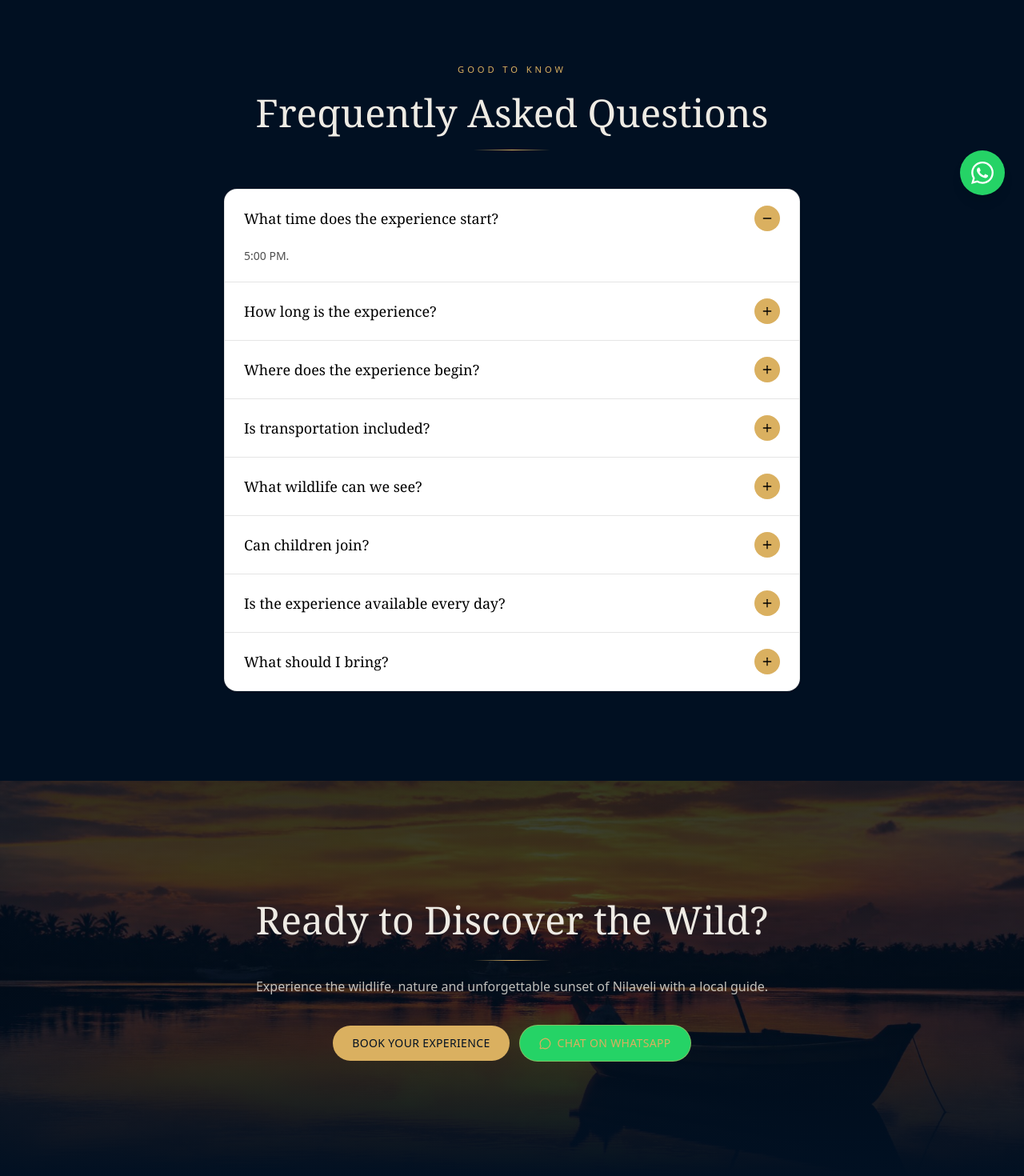
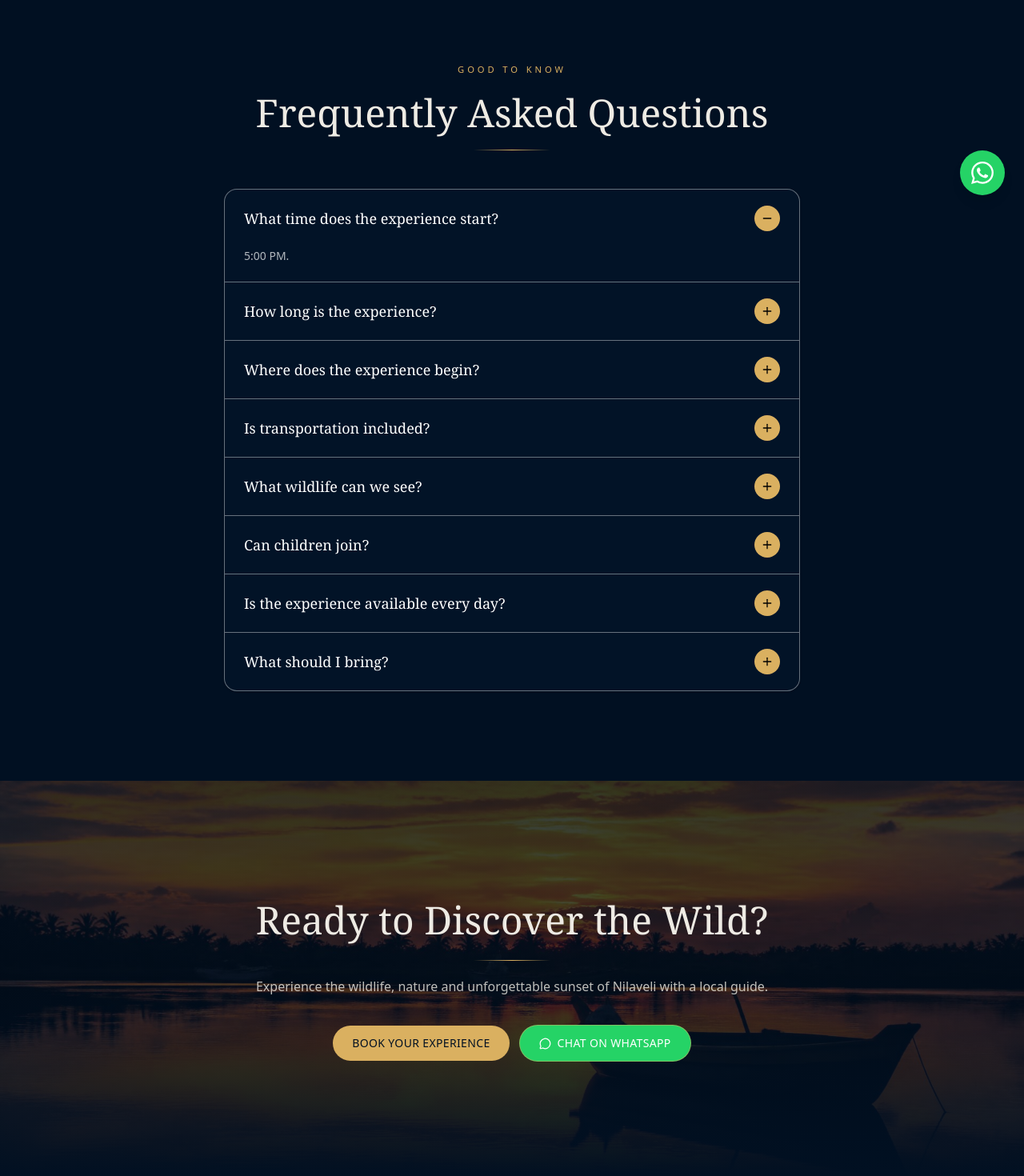
Before and after one commit to whitevolfe/crocodile-park-nilaveli, a React (Vite) app: page /faq in a window 1280 px wide. Shown: the part 532-2002 px from the top of the page at 80% size. Built offline with nearby package versions, Linux system fonts and the light colour scheme.

Commit message:
sections white removed

```diff
--- a/src/components/Sections.jsx
+++ b/src/components/Sections.jsx
@@ -565,7 +565,7 @@ export function ExperienceTimeline({ onBook }) {
 
 function ActivityCard({ activity, onBook }) {
   return (
-    <article className="group grid overflow-hidden rounded-2xl border border-black/10 bg-white text-black transition-all duration-500 hover:-translate-y-1 hover:border-black/20 hover:shadow-lg md:grid-cols-[320px_1fr]">
+    <article className="group grid overflow-hidden rounded-2xl border border-primary/45 bg-navy/40 text-black transition-all duration-500 hover:-translate-y-1 hover:border-white/20 hover:shadow-lg md:grid-cols-[320px_1fr]">
       {/* Image */}
       <div className="relative overflow-hidden">
         <img
@@ -585,9 +585,9 @@ function ActivityCard({ activity, onBook }) {
 
       {/* Content */}
       <div className="flex flex-col justify-center gap-3 p-6 sm:p-8">
-        <h3 className="font-display text-2xl leading-snug text-black">{activity.title}</h3>
+        <h3 className="font-display text-2xl leading-snug text-gold">{activity.title}</h3>
 
-        <p className="max-w-2xl text-sm leading-relaxed text-black/70">{activity.description}</p>
+        <p className="max-w-2xl text-sm leading-relaxed text-white/70">{activity.description}</p>
 
         <p className="text-xl font-medium text-primary">{activity.price}</p>
 
@@ -657,7 +657,9 @@ export function PricingSection({ onBook }) {
             <Reveal key={p.label} delay={i * 90}>
               <div
                 className={`flex h-full flex-col items-center gap-3 rounded-2xl border p-8 text-center text-black transition-all duration-300 hover:-translate-y-1 hover:shadow-lg ${
-                  p.featured ? "border-black/20 bg-white shadow-lg" : "border-black/10 bg-white"
+                  p.featured
+                    ? "border-white/40 bg-navy/30 shadow-lg"
+                    : "border-white/40 bg-navy/30 shadow-sm"
                 }`}
               >
                 {/* Gold Label */}
@@ -665,9 +667,9 @@ export function PricingSection({ onBook }) {
                   {p.label}
                 </span>
 
-                <span className="font-display text-5xl text-black">{p.price}</span>
+                <span className="font-display text-5xl text-white">{p.price}</span>
 
-                <span className="text-sm text-black/70">{p.note}</span>
+                <span className="text-sm text-white/70">{p.note}</span>
               </div>
             </Reveal>
           ))}
@@ -717,7 +719,7 @@ export function WildlifeRespect() {
         <ul className="mt-12 grid gap-4 sm:grid-cols-2">
           {respectPrinciples.map((p, i) => (
             <Reveal key={p} delay={i * 70}>
-              <li className="flex items-center gap-3 rounded-xl border border-black/10 bg-white px-5 py-4 text-sm text-black shadow-sm transition-all duration-300 hover:-translate-y-1 hover:border-black/20 hover:shadow-lg">
+              <li className="flex items-center gap-3 rounded-xl border border-white/40 bg-navy/30 px-5 py-4 text-sm text-white shadow-sm transition-all duration-300 hover:-translate-y-1 hover:border-white/20 hover:shadow-lg">
                 <span className="flex h-9 w-9 shrink-0 items-center justify-center rounded-full bg-primary text-black">
                   <ShieldCheck size={18} />
                 </span>
@@ -773,7 +775,7 @@ export function AboutSection() {
             {pillars.map((p) => (
               <li
                 key={p}
-                className="rounded-full border border-black/10 bg-white px-4 py-1.5 text-xs text-black shadow-sm transition-all duration-300 hover:border-black/20 hover:shadow-md"
+                className="rounded-full border border-black/40 bg-primary px-4 py-1.5 text-xs text-black font-bold shadow-sm transition-all duration-300 hover:border-black/20 hover:shadow-md"
               >
                 {p}
               </li>
@@ -1088,19 +1090,19 @@ export function FAQ() {
           <SectionHeading eyebrow="Good to know" title="Frequently Asked Questions" />
         </Reveal>
 
-        <div className="mt-12 overflow-hidden rounded-2xl border border-black/10 bg-white text-black shadow-sm">
+        <div className="mt-12 overflow-hidden rounded-2xl border border-white/40 bg-navy/40 text-white shadow-sm">
           {faqs.map((f, i) => {
             const isOpen = open === i;
 
             return (
-              <div key={f.q} className="border-b border-black/10 last:border-b-0">
+              <div key={f.q} className="border-b border-white/40 last:border-b-0">
                 <button
                   type="button"
                   onClick={() => setOpen(isOpen ? -1 : i)}
                   aria-expanded={isOpen}
                   className="flex w-full items-center justify-between gap-4 px-5 py-5 text-left transition-colors duration-300 hover:bg-black/[0.02] sm:px-6"
                 >
-                  <span className="font-display text-lg text-black">{f.q}</span>
+                  <span className="font-display text-lg text-white">{f.q}</span>
 
                   <span className="flex h-8 w-8 shrink-0 items-center justify-center rounded-full bg-primary text-black">
                     {isOpen ? <Minus size={16} /> : <Plus size={16} />}
@@ -1108,7 +1110,7 @@ export function FAQ() {
                 </button>
 
                 {isOpen ? (
-                  <p className="px-5 pb-5 text-sm leading-relaxed text-black/70 sm:px-6">{f.a}</p>
+                  <p className="px-5 pb-5 text-sm leading-relaxed text-white/70 sm:px-6">{f.a}</p>
                 ) : null}
               </div>
             );
@@ -1156,7 +1158,7 @@ export function FinalCTA({ onBook }) {
             href={waLink(`Hello ${business.name}, I would like to book an experience.`)}
             target="_blank"
             rel="noopener noreferrer"
-            className="w-full sm:w-auto bg-[#25D366] border-[#128C7E] text-black hover:bg-[#128C7E] hover:text-black"
+            className="w-full sm:w-auto bg-[#25D366] border-[#128C7E] text-white hover:bg-[#128C7E] hover:text-white"
           >
             <MessageCircle size={15} /> Chat on WhatsApp
           </GhostButton>
@@ -1182,16 +1184,16 @@ export function ContactSection() {
 
         <div className="mt-12 grid gap-8 lg:grid-cols-2">
           <Reveal>
-            <div className="flex h-full flex-col gap-6 rounded-2xl border border-black/10 bg-white p-7 text-black shadow-sm transition-all duration-300 hover:-translate-y-1 hover:border-black/20 hover:shadow-lg">
+            <div className="flex h-full flex-col gap-6 rounded-2xl border border-white/40 bg-navy/40 p-7 text-white shadow-sm transition-all duration-300 hover:-translate-y-1  hover:shadow-lg">
               <div>
                 <h3 className="font-display text-2xl text-primary">{business.name}</h3>
 
-                <p className="mt-4 flex items-start gap-3 text-sm text-black/70">
+                <p className="mt-4 flex items-start gap-3 text-sm text-white/70">
                   <MapPin size={18} className="mt-0.5 shrink-0 text-primary" />
                   {business.address}
                 </p>
 
-                <p className="mt-3 flex items-center gap-3 text-sm text-black/70">
+                <p className="mt-3 flex items-center gap-3 text-sm text-white/70">
                   <Phone size={18} className="shrink-0 text-primary" />
 
                   <a
@@ -1217,7 +1219,7 @@ export function ContactSection() {
                   href={waLink(`Hello ${business.name}, I have a question.`)}
                   target="_blank"
                   rel="noopener noreferrer"
-                  className="px-5 py-2.5 text-xs bg-[#25D366] border-[#128C7E] text-black hover:bg-[#128C7E] hover:text-black"
+                  className="px-5 py-2.5 text-xs bg-[#25D366] border-[#128C7E] text-white hover:bg-[#128C7E] hover:text-black"
                 >
                   <MessageCircle size={15} /> WhatsApp
                 </GhostButton>
```
